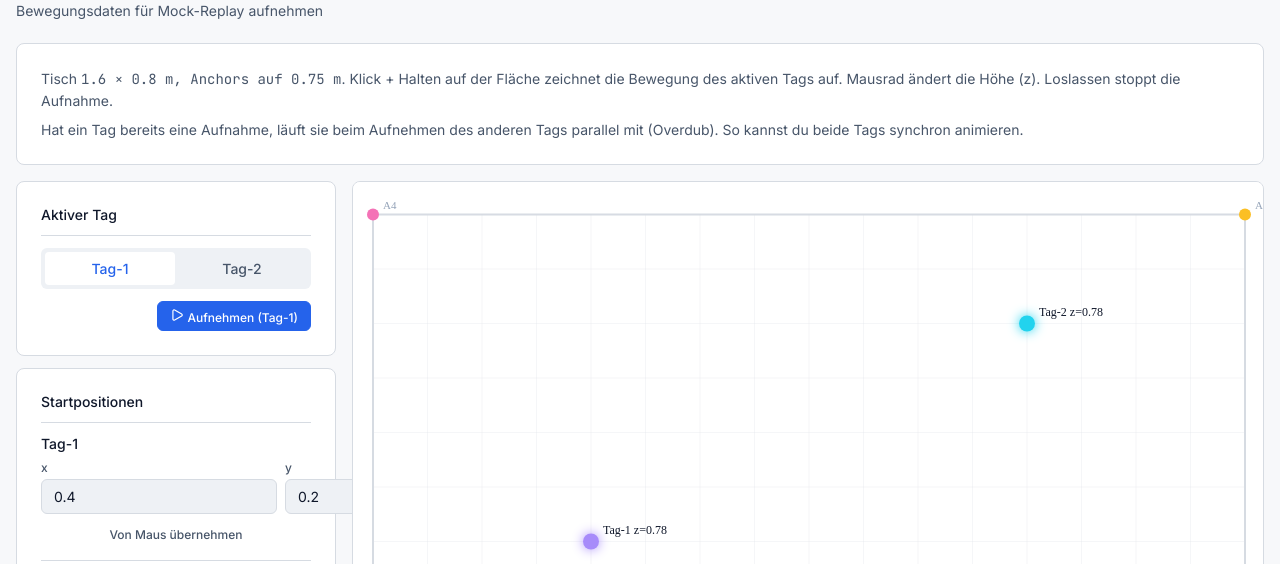
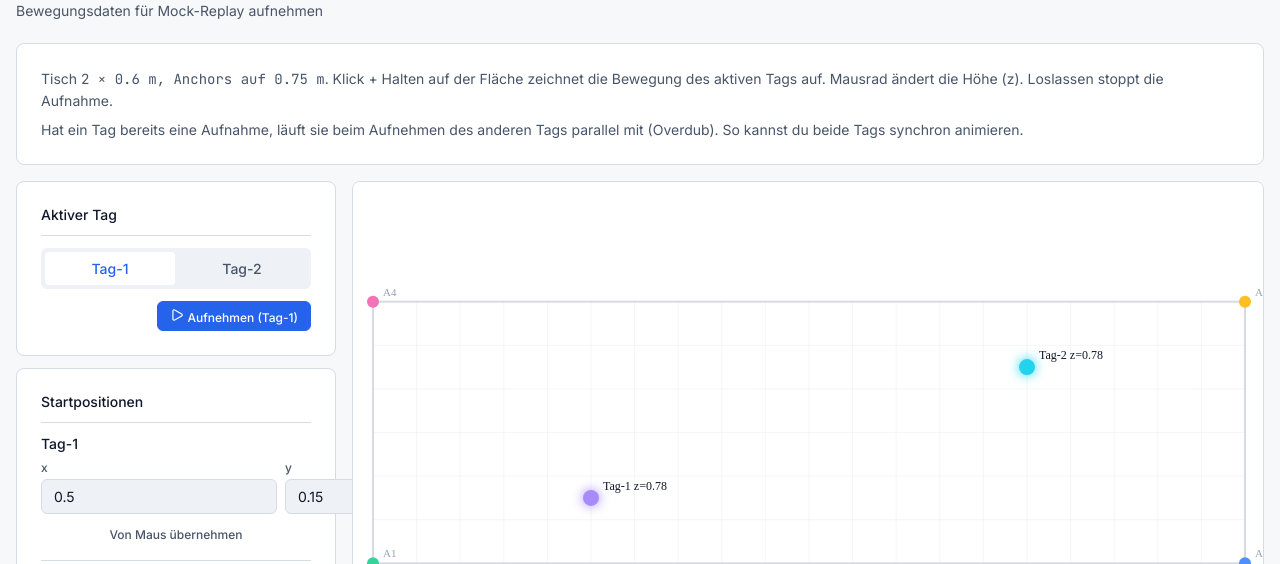
Before and after one commit to leonstue/uwbp_frontend, a SvelteKit app: page /aufnahme in a window 1280 px wide. Shown: the part 171-735 px from the top of the page. Built offline with nearby package versions, Linux system fonts and the light colour scheme; no server answers.

Commit message:
use 2x0.6m table for demo

```diff
--- a/src/lib/components/util/ApiClient.svelte
+++ b/src/lib/components/util/ApiClient.svelte
@@ -14,11 +14,11 @@
 	const DELAYED_MS = Number(import.meta.env.VITE_STATUS_DELAYED_THRESHOLD_MS ?? 5000);
 
 	// ---- mock table geometry ----
-	const TABLE = { x: 1.6, y: 0.8, z: 0.75 };
+	const TABLE = { x: 2.0, y: 0.6, z: 0.75 };
 	const TAG_1_ID = '24:6F:28:B1:B2:88';
 	const TAG_2_ID = '24:6F:28:C0:6A:04';
-	const DEFAULT_TAG_1 = { x: 0.4, y: 0.2, z: 0.78 };
-	const DEFAULT_TAG_2 = { x: 1.2, y: 0.6, z: 0.78 };
+	const DEFAULT_TAG_1 = { x: 0.5, y: 0.15, z: 0.78 };
+	const DEFAULT_TAG_2 = { x: 1.5, y: 0.45, z: 0.78 };
 
 	// ---- mock state (module-level so generator persists across mounts) ----
 	const mockDevices = [
--- a/src/routes/aufnahme/+page.svelte
+++ b/src/routes/aufnahme/+page.svelte
@@ -12,7 +12,7 @@
 	import Upload from 'lucide-svelte/icons/upload';
 
 	// ---- table geometry (must match ApiClient mock) ----
-	const TABLE = { x: 1.6, y: 0.8, z: 0.75 };
+	const TABLE = { x: 2.0, y: 0.6, z: 0.75 };
 	const TAG_1_ID = '24:6F:28:B1:B2:88';
 	const TAG_2_ID = '24:6F:28:C0:6A:04';
 
@@ -25,8 +25,8 @@
 
 	let activeTag = $state('tag1');
 	let startPos = $state({
-		[TAG_1_ID]: { x: 0.4, y: 0.2, z: 0.78 },
-		[TAG_2_ID]: { x: 1.2, y: 0.6, z: 0.78 }
+		[TAG_1_ID]: { x: 0.5, y: 0.15, z: 0.78 },
+		[TAG_2_ID]: { x: 1.5, y: 0.45, z: 0.78 }
 	});
 	let tracks = $state({ [TAG_1_ID]: [], [TAG_2_ID]: [] });
 	let recording = $state(false);
@@ -35,8 +35,8 @@
 	let previewActive = $state(false);
 	let previewStartTs = 0;
 	let liveTagPos = $state({
-		[TAG_1_ID]: { x: 0.4, y: 0.2, z: 0.78 },
-		[TAG_2_ID]: { x: 1.2, y: 0.6, z: 0.78 }
+		[TAG_1_ID]: { x: 0.5, y: 0.15, z: 0.78 },
+		[TAG_2_ID]: { x: 1.5, y: 0.45, z: 0.78 }
 	});
 	let pointerOnCanvas = $state(false);
 	let pointerWorld = $state({ x: 0, y: 0, z: 0.78 });
```
